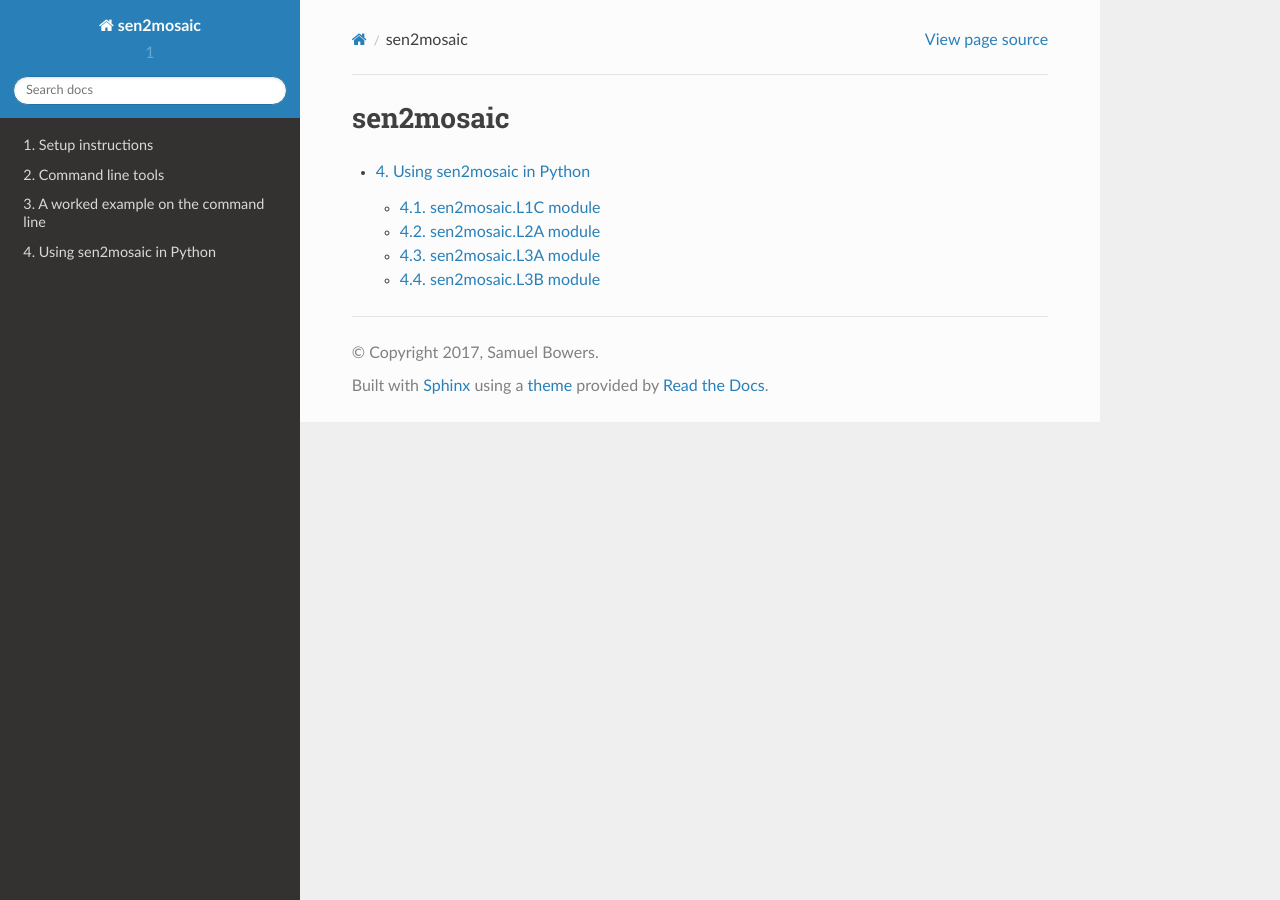
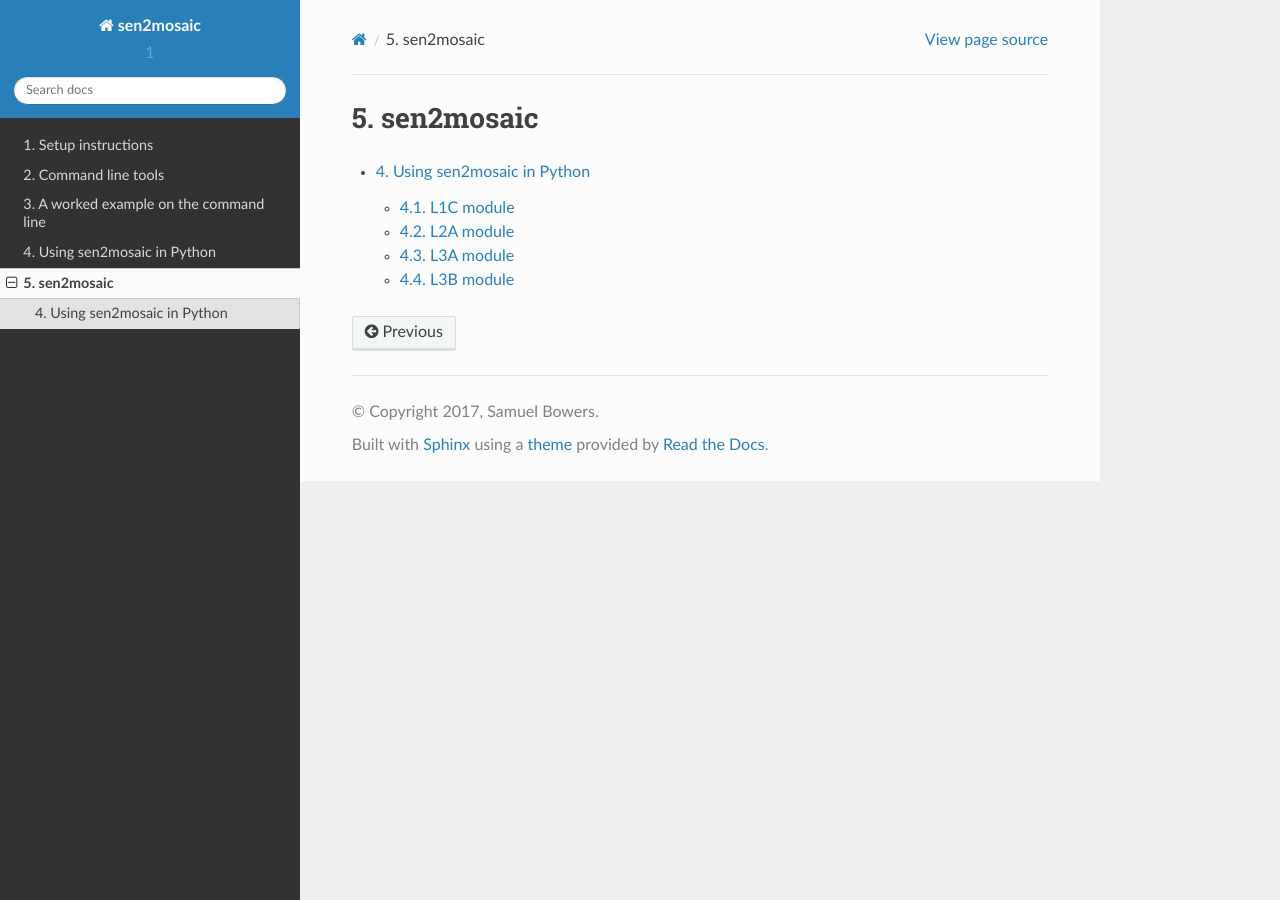
Before and after one commit to smfm-project/sen2mosaic, a Sphinx documentation site: the page built from docs/source/modules.rst, in a window 1280 px wide. Built offline with Sphinx 7.4.7 and the Read the Docs theme 2.0.0, drawn with Linux system fonts in a browser that asks for light colours.

Commit message:
Updated documentation

```diff
--- a/docs/source/index.rst
+++ b/docs/source/index.rst
@@ -46,7 +46,7 @@ Contents:
    command_line.rst
    worked_example.rst
    sen2mosaic.rst
-
+   modules.rst
 
 Indices and tables
 ==================
--- a/docs/source/sen2mosaic.rst
+++ b/docs/source/sen2mosaic.rst
@@ -5,32 +5,32 @@ This is harder than the command line, but you may be interested in importing the
 
 Here each of the functions from the L1C, L2A, L3A and L3B modules are documented.
 
-sen2mosaic.L1C module
----------------------
+L1C module
+----------
 
 .. automodule:: sen2mosaic.L1C
     :members:
     :undoc-members:
     :show-inheritance:
 
-sen2mosaic.L2A module
----------------------
+L2A module
+----------
 
 .. automodule:: sen2mosaic.L2A
     :members:
     :undoc-members:
     :show-inheritance:
 
-sen2mosaic.L3A module
----------------------
+L3A module
+----------
 
 .. automodule:: sen2mosaic.L3A
     :members:
     :undoc-members:
     :show-inheritance:
 
-sen2mosaic.L3B module
----------------------
+L3B module
+----------
 
 .. automodule:: sen2mosaic.L3B
     :members:
```
